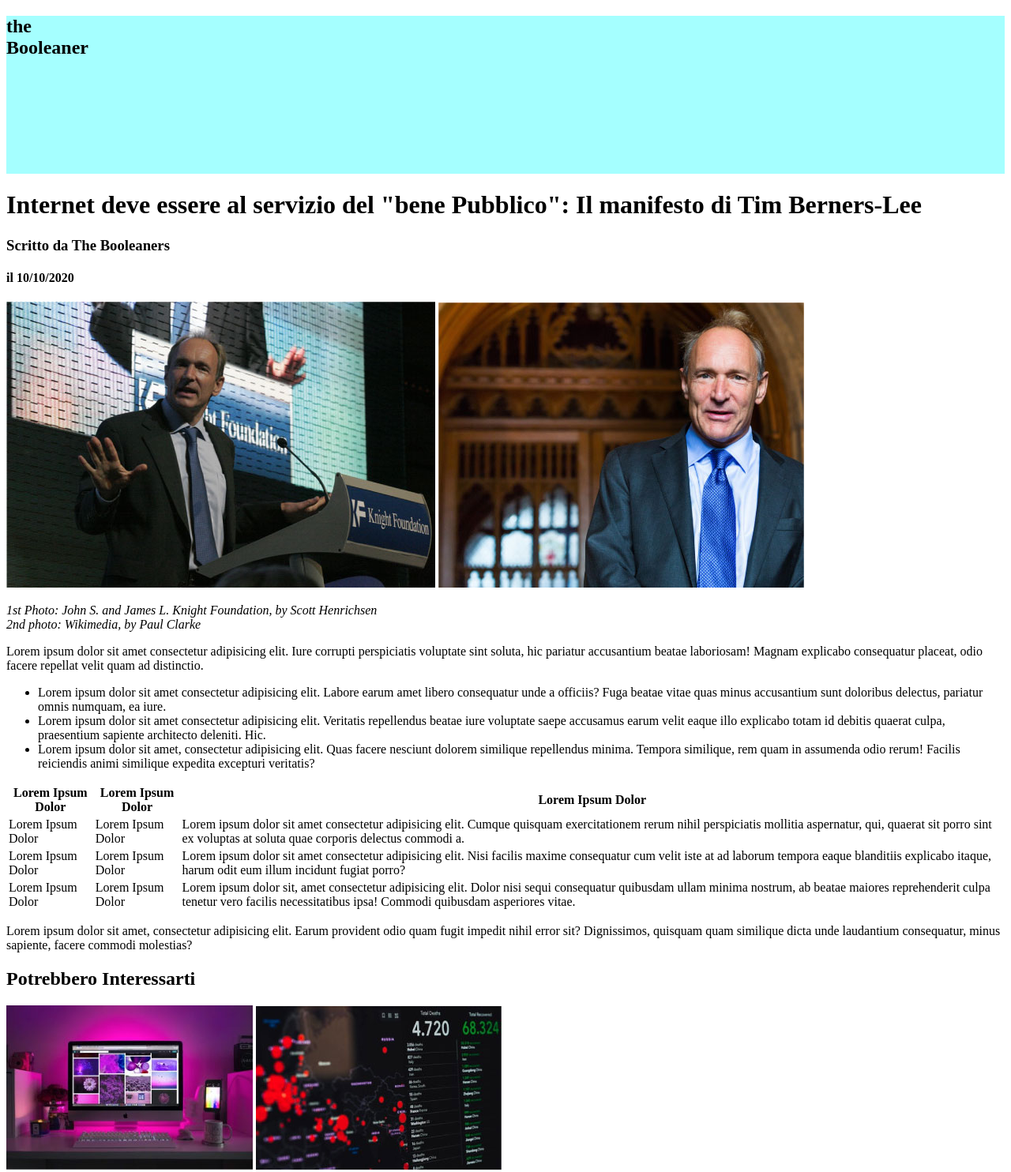
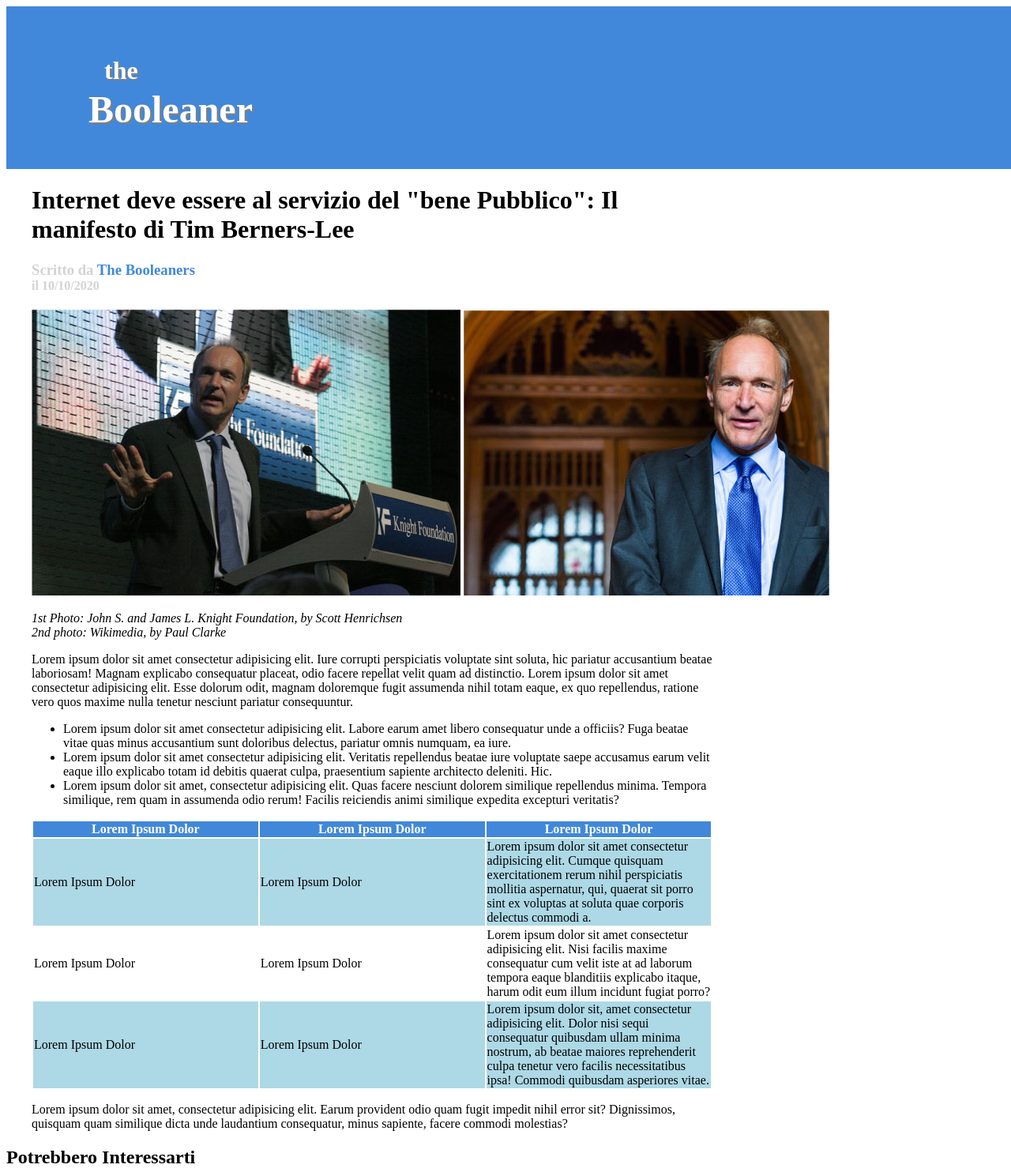
Before and after one commit to Eliastellati/html-css-booleaner, a plain HTML site: page index.html in a window 1280 px wide. Shown: the top 1484 px of the page at 79% size. Drawn offline with Linux system fonts and the light colour scheme.

Commit message:
definita tabella

```diff
--- a/index.html
+++ b/index.html
@@ -24,7 +24,7 @@
            <p><em>1st Photo: John S. and James L. Knight Foundation, by Scott Henrichsen</em><br><em>2nd photo: Wikimedia, by Paul Clarke</em></p>
        </div>
        <div class="article-body">
-           <p>Lorem ipsum dolor sit amet consectetur adipisicing elit. Iure corrupti perspiciatis voluptate sint soluta, hic pariatur accusantium beatae laboriosam! Magnam explicabo consequatur placeat, odio facere repellat velit quam ad distinctio.</p>
+           <p>Lorem ipsum dolor sit amet consectetur adipisicing elit. Iure corrupti perspiciatis voluptate sint soluta, hic pariatur accusantium beatae laboriosam! Magnam explicabo consequatur placeat, odio facere repellat velit quam ad distinctio. Lorem ipsum dolor sit amet consectetur adipisicing elit. Esse dolorum odit, magnam doloremque fugit assumenda nihil totam eaque, ex quo repellendus, ratione vero quos maxime nulla tenetur nesciunt pariatur consequuntur.</p>
            <ul>
                <li>Lorem ipsum dolor sit amet consectetur adipisicing elit. Labore earum amet libero consequatur unde a officiis? Fuga beatae vitae quas minus accusantium sunt doloribus delectus, pariatur omnis numquam, ea iure.</li>
                <li>Lorem ipsum dolor sit amet consectetur adipisicing elit. Veritatis repellendus beatae iure voluptate saepe accusamus earum velit eaque illo explicabo totam id debitis quaerat culpa, praesentium sapiente architecto deleniti. Hic.</li>
--- a/style.css
+++ b/style.css
@@ -1,7 +1,48 @@
 header {
     background-image: url("/img-2/pattern.png");
-    background-color: aquamarine;
-    background: rgb(165, 255, 255);
+    background: rgb(65, 136, 218);
     width: 100%;
-    height: 200px;
+    padding: 0.5em;
 }
+header h2{
+    color: white;
+    font-size: 3em;
+    text-shadow: 2px 2px grey;
+    margin-left: 2em;
+}
+header span{
+    font-size: 2rem;
+    margin-left: 20px;
+}
+main{
+    margin-left: 2rem;
+}
+h1{
+    width: 70%;
+}
+main h3{
+    color: lightgray;
+    margin-bottom: 0;
+}
+main a{
+    color:rgb(65, 136, 218);
+}
+main h4{
+    color: lightgray;
+    margin-top: 0;
+}
+.article-body{
+    width: 70%;
+}
+table{
+    width: 70%;
+}
+th{
+width: 25%;
+color: white;
+background:rgb(65, 136, 218);
+margin: 0;
+}
+tr:nth-child(odd){
+    background: lightblue;
+}
```
